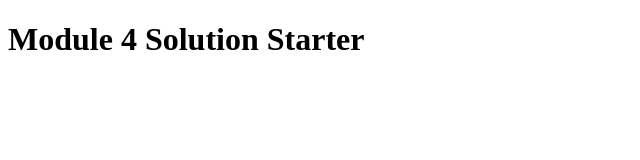
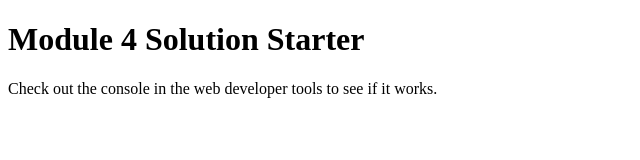
Before and after one commit to BevanTan/module4-solution, a plain HTML site: page index.html in a window 1280 px wide. Shown: the whole page, without its empty margins (0-640 px from the left). Drawn offline with Linux system fonts and the light colour scheme.

Commit message:
Update index.html

```diff
--- a/index.html
+++ b/index.html
@@ -9,5 +9,6 @@
 </head>
 <body>
   <h1>Module 4 Solution Starter</h1>
+  <p>Check out the console in the web developer tools to see if it works.</p>
 </body>
 </html>
```
